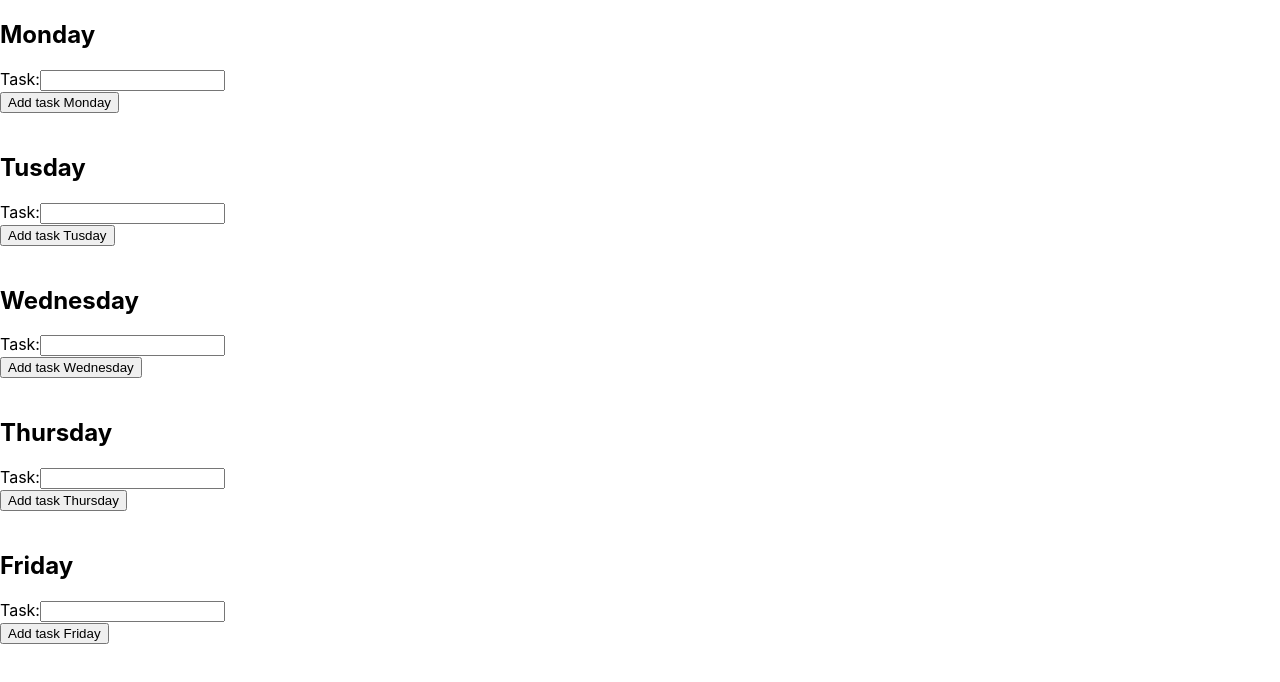
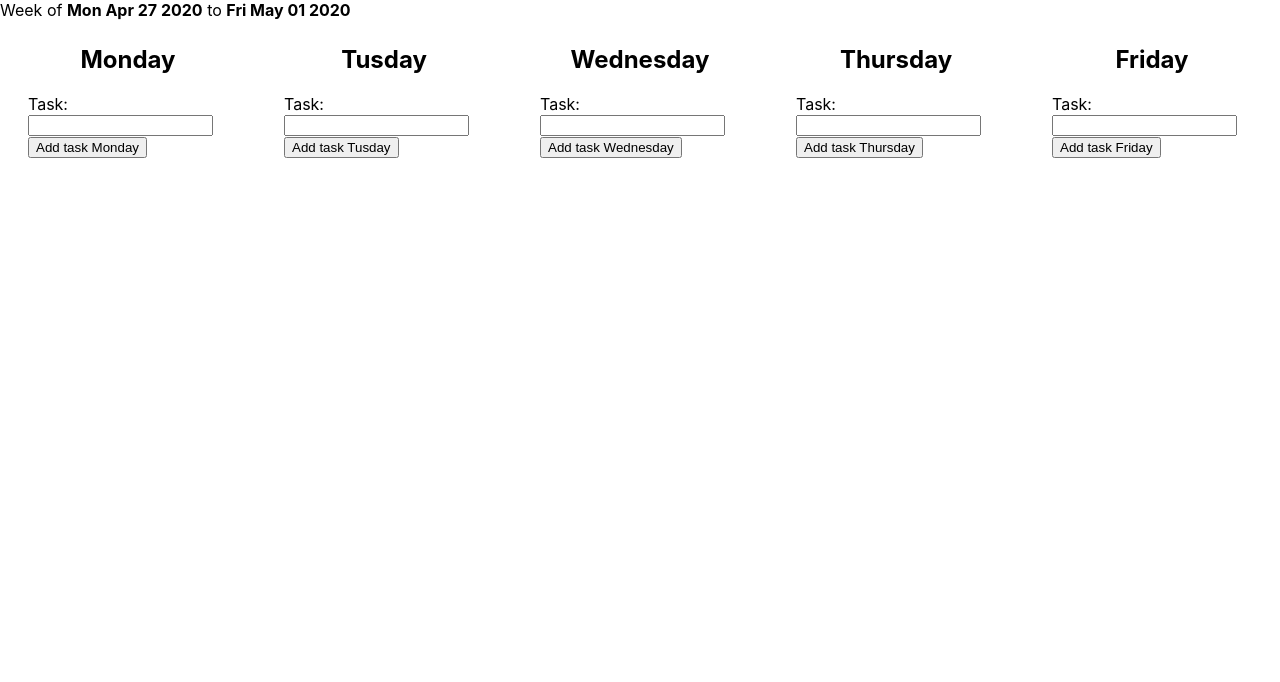
Before and after one commit to AmauryPreclin/react_intro, a React (Create React App) app in the folder todolist/: page / in a window 1280 px wide. Shown: the top 682 px of the page. Built offline with nearby package versions, Linux system fonts and the light colour scheme.

Commit message:
Add some CSS and week date function

```diff
--- a/todolist/src/AddTask.js
+++ b/todolist/src/AddTask.js
@@ -19,7 +19,7 @@ const AddTask = (props) => {
   return (
     <div>
       <div>
-        <span>Task:</span>
+        <span>Task: </span>
         <input value={taskName} onChange={handleChange}></input>
       </div>
       <button onClick={handleClick} type="button">{`Add task ${title}`}</button>
--- a/todolist/src/App.css
+++ b/todolist/src/App.css
@@ -36,3 +36,8 @@
     transform: rotate(360deg);
   }
 }
+#app-container {
+  display: flex;
+  flex-wrap: wrap;
+  justify-content: space-around;
+}
--- a/todolist/src/App.js
+++ b/todolist/src/App.js
@@ -1,16 +1,20 @@
 import React from "react";
 import "./App.css";
-import { Todolist } from "./Todolist";
+import { Todolist } from "./Todolist.js";
+import { WeekDate } from "./WeekDate.js";
 
 function App() {
   return (
-    <div>
+    <>
+      <WeekDate />
+      <div id="app-container">
         <Todolist title="Monday" />
         <Todolist title="Tusday" />
         <Todolist title="Wednesday" />
         <Todolist title="Thursday" />
         <Todolist title="Friday" />
       </div>
+    </>
   );
 }
 
--- a/todolist/src/Task.css
+++ b/todolist/src/Task.css
@@ -1,3 +1,13 @@
-button:hover {
+.taskButton:hover {
   cursor: pointer;
+  visibility: visible;
 }
+
+.task:hover {
+  border: black solid 1px;
+}
+
+.task {
+  position: relative;
+  text-align: justify;
+}
--- a/todolist/src/Task.js
+++ b/todolist/src/Task.js
@@ -11,10 +11,12 @@ function Task(props) {
   };
 
   return (
-    <>
+    <div className="task">
       <div>{texte}</div>
-      <button onClick={handleClick}>Remove task</button>
-    </>
+      <button className="taskButton" onClick={handleClick}>
+        Remove task
+      </button>
+    </div>
   );
 }
 
--- /dev/null
+++ b/todolist/src/Todolist.css
@@ -0,0 +1,13 @@
+.todolist {
+  flex-direction: column;
+  margin: 5px;
+  max-width: 200px;
+}
+
+h2 {
+  text-align: center;
+}
+
+button:hover {
+  cursor: pointer;
+}
--- a/todolist/src/Todolist.js
+++ b/todolist/src/Todolist.js
@@ -4,6 +4,7 @@ import React from "react";
 // Internal
 import { AddTask } from "./AddTask.js";
 import { Task } from "./Task.js";
+import "./Todolist.css";
 
 const Todolist = (props) => {
   const { title } = props;
@@ -17,8 +18,9 @@ const Todolist = (props) => {
   };
 
   const removeTask = (index) => {
-    tasks.splice(index, 1);
-    setTasks([...tasks]);
+    const newTasks = [...tasks];
+    newTasks.splice(index, 1);
+    setTasks([...newTasks]);
   };
 
   // Markup
@@ -30,7 +32,7 @@ const Todolist = (props) => {
   };
 
   return (
-    <div>
+    <div className="todolist">
       <h2>{title}</h2>
       <AddTask addTask={addTask} title={title} />
       <br />
--- /dev/null
+++ b/todolist/src/WeekDate.js
@@ -0,0 +1,21 @@
+// Vendor
+import React from "react";
+
+// Internal
+
+const WeekDate = () => {
+  const curr = new Date();
+  const first = curr.getDate() - curr.getDay() + 1;
+  const last = first + 4;
+
+  const firstDay = new Date(curr.setDate(first)).toDateString();
+  const lastDay = new Date(curr.setDate(last)).toDateString();
+
+  return (
+    <div>
+      Week of <strong>{firstDay}</strong> to <strong>{lastDay}</strong>
+    </div>
+  );
+};
+
+export { WeekDate };
```
Lines whose indentation alone changed are shown as unchanged.
